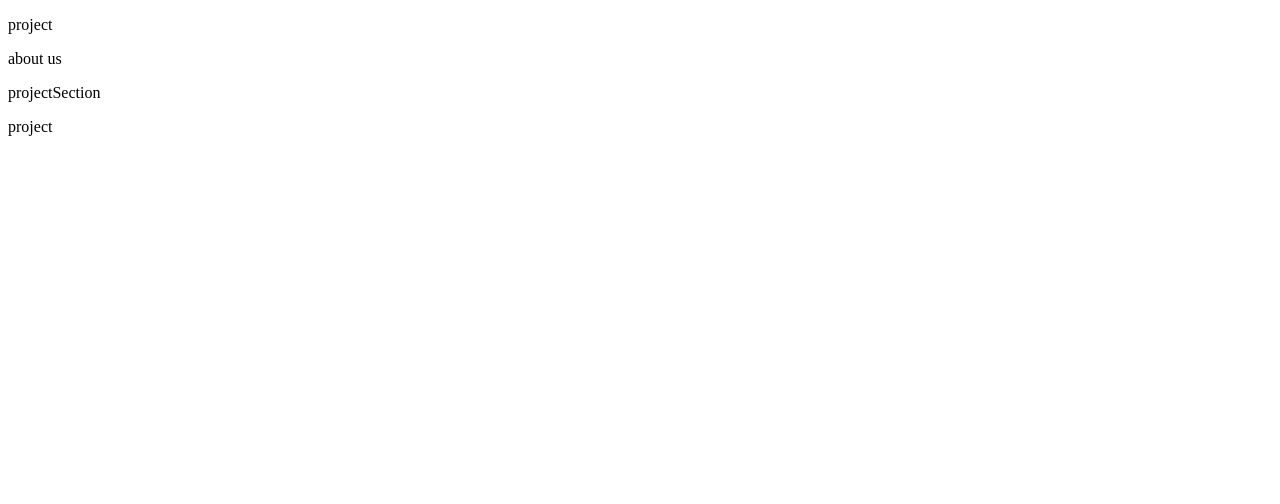
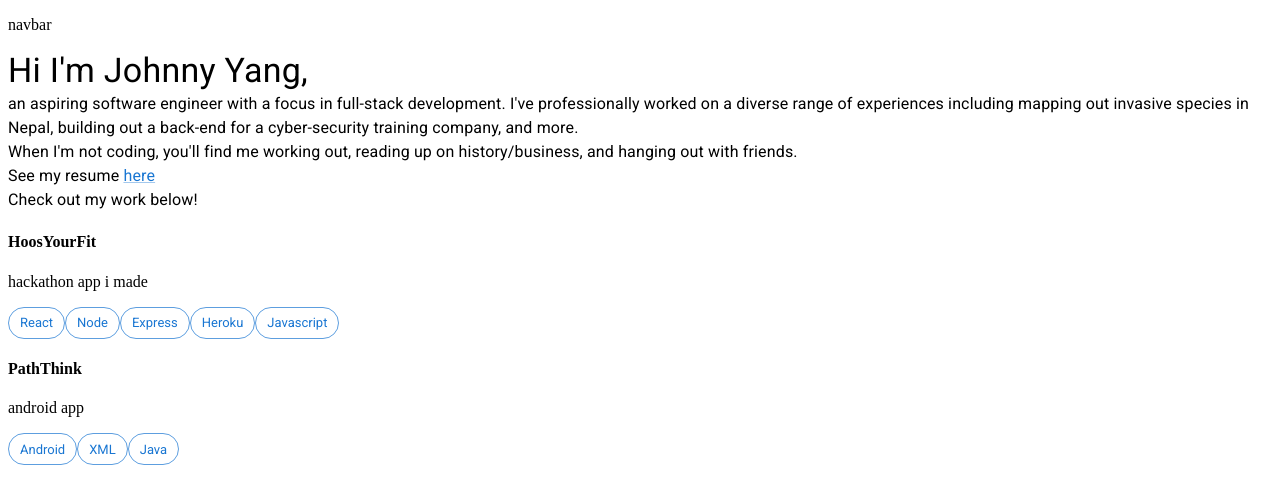
Before and after one commit to johnny-yang-4102/johnny-yang-4102.github.io, a React (Create React App) app: page / in a window 1280 px wide. Shown: the top 504 px of the page. Built offline with nearby package versions, Linux system fonts and the light colour scheme.

Commit message:
Add Material Ui and finish basic layout

```diff
--- a/package.json
+++ b/package.json
@@ -3,6 +3,11 @@
   "version": "0.1.0",
   "private": true,
   "dependencies": {
+    "@emotion/react": "^11.8.2",
+    "@emotion/styled": "^11.8.1",
+    "@fontsource/roboto": "^4.5.5",
+    "@mui/icons-material": "^5.5.1",
+    "@mui/material": "^5.5.3",
     "@testing-library/jest-dom": "^5.16.3",
     "@testing-library/react": "^12.1.4",
     "@testing-library/user-event": "^13.5.0",
--- a/public/index.html
+++ b/public/index.html
@@ -2,8 +2,8 @@
 <html lang="en">
   <head>
     <meta charset="utf-8" />
+    <meta name="viewport" content="initial-scale=1, width=device-width" />
     <link rel="icon" href="%PUBLIC_URL%/favicon.ico" />
-    <meta name="viewport" content="width=device-width, initial-scale=1" />
     <meta name="theme-color" content="#000000" />
     <meta
       name="description"
--- a/src/App.js
+++ b/src/App.js
@@ -10,7 +10,6 @@ function App() {
       <NavBar/>
       <AboutSection/>
       <ProjectSection/>
-      <Project/>
     </div>
   );
 }
--- a/src/components/AboutSection.js
+++ b/src/components/AboutSection.js
@@ -1,9 +1,31 @@
 import React from "react"
+import { Link, Typography } from "@mui/material"
+import Resume from "./../Resume.pdf"
 
 const AboutSection = ({ }) => {
   return (
     <div>
-      <p>about us</p>
+      <Typography variant="h4">
+        Hi I'm Johnny Yang,
+      </Typography>
+      <Typography variant="body1">
+        an aspiring software engineer with a focus in full-stack development.
+        I've professionally worked on a diverse range of experiences including mapping out invasive species in Nepal,
+        building out a back-end for a cyber-security training company, and more.
+      </Typography>
+
+      <Typography variant="body1">
+        When I'm not coding, you'll find me working out, reading up on history/business, and hanging out with friends.
+      </Typography>
+
+      <Typography variant="body1">
+        See my resume <Link href={Resume}>here</Link>
+      </Typography>
+
+      <Typography variant="body1">
+        Check out my work below!
+      </Typography>
+
     </div>
   )
 }
--- a/src/components/NavBar.js
+++ b/src/components/NavBar.js
@@ -1,9 +1,11 @@
 import React from "react"
+
+
 
 const NavBar = ({ }) => {
   return (
     <div>
-      <p>project</p>
+      <p>navbar</p>
     </div>
   )
 }
--- a/src/components/Project.js
+++ b/src/components/Project.js
@@ -1,9 +1,12 @@
 import React from "react"
+import { Chip } from "@mui/material"
 
-const Project = ({ }) => {
+const Project = ({title, description, technologies}) => {
   return (
     <div>
-      <p>project</p>
+      <h4>{title}</h4>
+      <p>{description}</p>
+      {technologies.map(technology => <Chip key={technology.id} label={technology.name} color="primary" variant="outlined"/>)}
     </div>
   )
 }
--- a/src/components/ProjectSection.js
+++ b/src/components/ProjectSection.js
@@ -1,10 +1,37 @@
 import React from "react"
 import Project from './Project'
 
-const ProjectSection = ({ }) => {
+
+const projectData = [
+    {
+        id: 1,
+        title: "HoosYourFit",
+        description: "hackathon app i made",
+        technologies: [
+            {id: 1, name: "React"},
+            {id: 2, name: "Node"},
+            {id: 3, name: "Express"},
+            {id: 4, name: "Heroku"},
+            {id: 5, name: "Javascript"}
+        ]
+    },
+    {
+        id: 2,
+        title: "PathThink",
+        description: "android app",
+        technologies: [
+            {id: 1, name: "Android"},
+            {id: 2, name: "XML"},
+            {id: 3, name: "Java"}
+        ]
+    }
+
+]
+
+const ProjectSection = () => {
   return (
     <div>
-      <p>projectSection</p>
+      {projectData.map(project => <Project key={project.id} title={project.title} description={project.description} technologies={project.technologies}/>)}
     </div>
   )
 }
--- a/src/index.js
+++ b/src/index.js
@@ -1,6 +1,10 @@
 import React from 'react';
 import ReactDOM from 'react-dom';
 import App from './App';
+import '@fontsource/roboto/300.css';
+import '@fontsource/roboto/400.css';
+import '@fontsource/roboto/500.css';
+import '@fontsource/roboto/700.css';
 
 ReactDOM.render(
   <App />,
```
Also changed, not shown: 2 other files (tests, documents, lock files or other folders).
